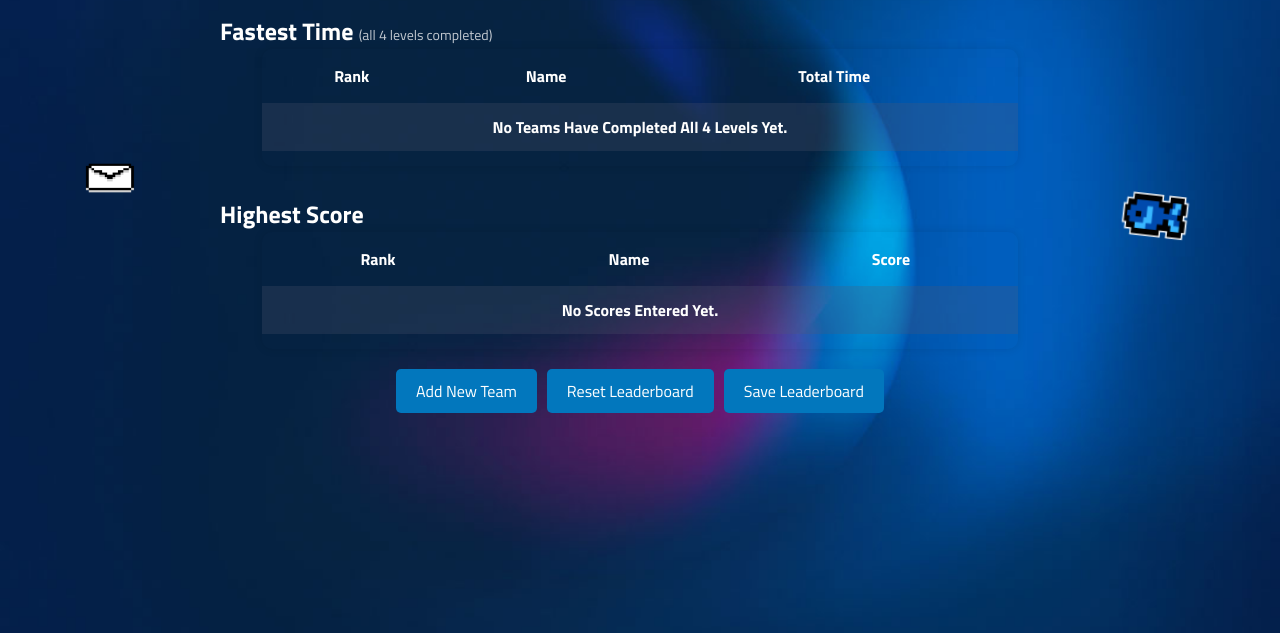
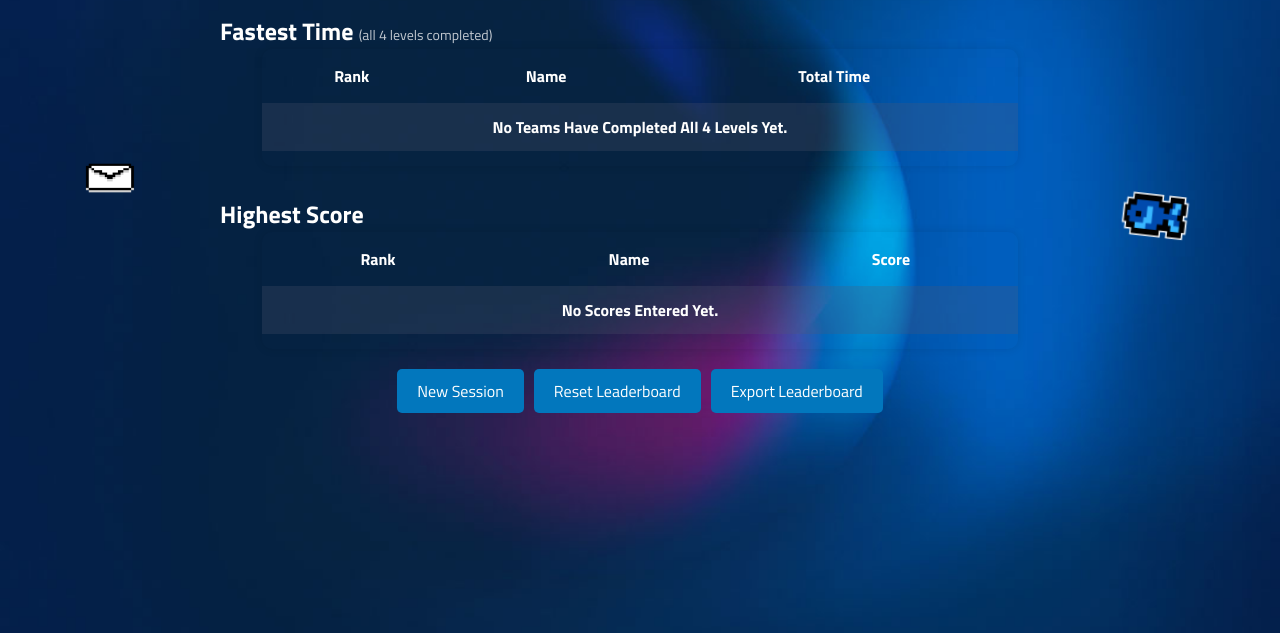
Before and after one commit to sLine03/Leaderboard, a plain HTML site: page scoreboard.html in a window 1280 px wide. Shown: the part 167-800 px from the top of the page. Drawn offline with Linux system fonts and the light colour scheme.

Commit message:
Changing wording

```diff
--- a/scoreboard.html
+++ b/scoreboard.html
@@ -48,9 +48,9 @@
     </table>
 
     <div class="buttons">
-      <button onclick="newGame()">Add New Team</button>
+      <button onclick="newGame()">New Session</button>
       <button id="resetBtn">Reset Leaderboard</button>
-      <button id="submitLeaderboard">Save Leaderboard</button>
+      <button id="submitLeaderboard">Export Leaderboard</button>
     </div>
   </main>
 
```
Also changed, not shown: dashboard.html (+1 -1 lines), index.html (+1 -1 lines).
